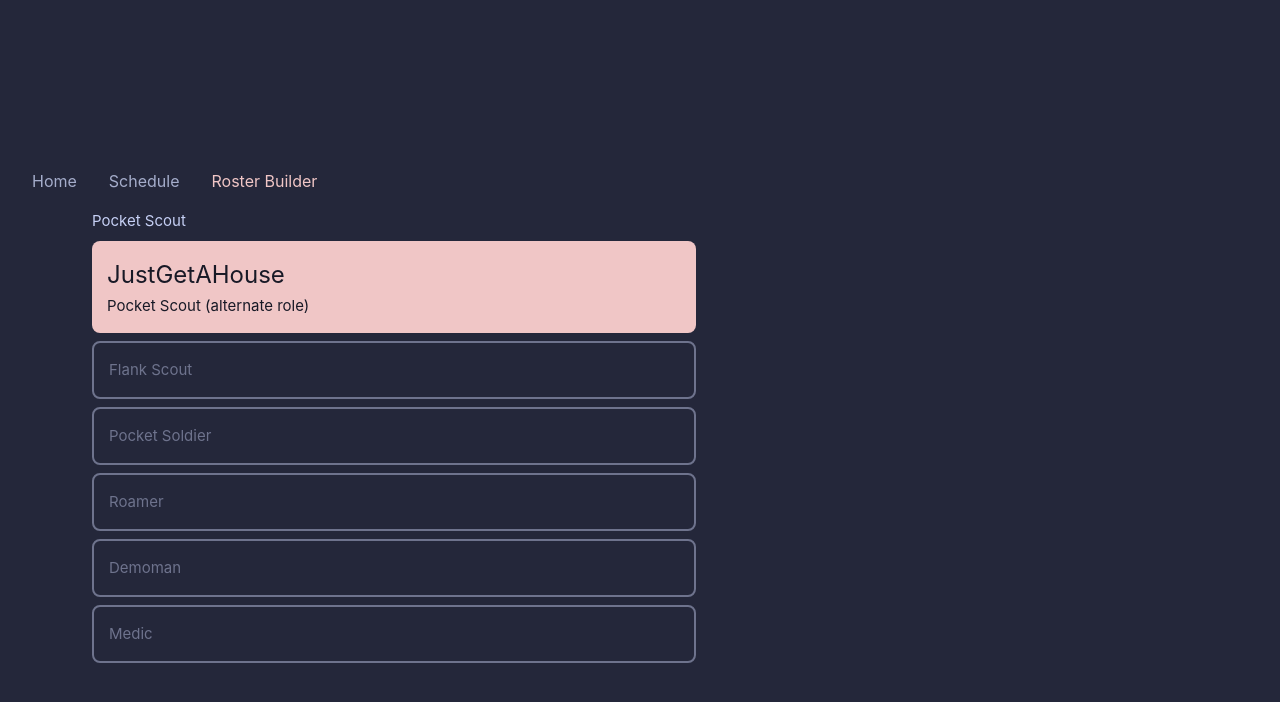
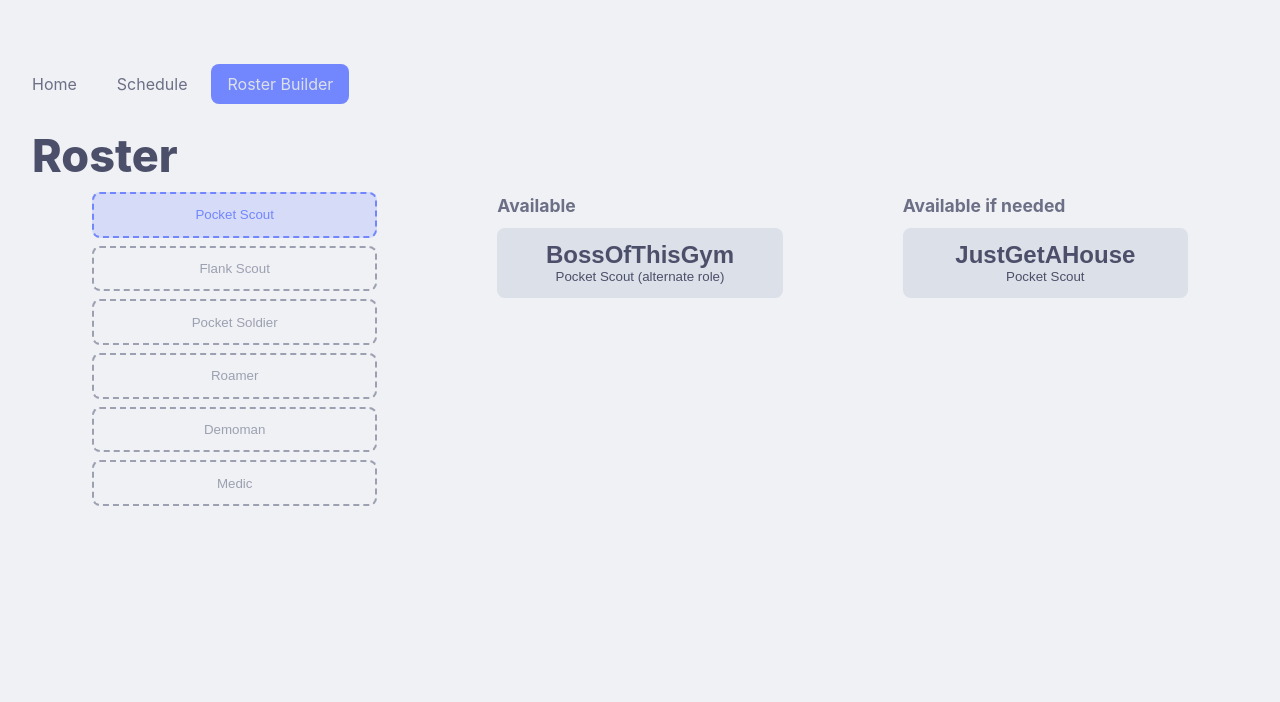
Before and after one commit to HumanoidSandvichDispenser/availabili.tf, a Vue app in the folder availabili.tf/: page /schedule/roster in a window 1280 px wide. Shown: the top 702 px of the page. Built offline with nearby package versions, Linux system fonts and the light colour scheme.

Commit message:
Update roster builder

```diff
--- a/availabili.tf/src/App.vue
+++ b/availabili.tf/src/App.vue
@@ -28,6 +28,8 @@ header {
 }
 
 nav {
+  display: flex;
+  gap: 8px;
   width: 100%;
   font-size: 12px;
   text-align: center;
@@ -35,21 +37,19 @@ nav {
 }
 
 nav a.router-link-exact-active {
-  color: var(--flamingo);
-}
-
-nav a.router-link-exact-active:hover {
-  background-color: transparent;
+  color: var(--crust);
+  background-color: var(--accent);
 }
 
 nav a {
   padding: 0.5rem 1rem;
   color: var(--subtext-0);
+  border-radius: 8px;
 }
 
 nav a:hover {
-  color: var(--crust);
-  background-color: var(--flamingo);
+  color: var(--accent);
+  background-color: var(--accent-transparent);
 }
 
 @media (min-width: 1024px) {
--- a/availabili.tf/src/assets/base.css
+++ b/availabili.tf/src/assets/base.css
@@ -20,19 +20,25 @@
   --vt-c-text-dark-1: var(--vt-c-white);
   --vt-c-text-dark-2: rgba(235, 235, 235, 0.64);
 
-  --text: #c6d0f5;
-  --subtext-1: #b8c0e0;
-  --subtext-0: #a5adcb;
-  --overlay-2: #939ab7;
-  --overlay-1: #8087a2;
-  --overlay-0: #6e738d;
+  --text: #4c4f69;
+  --subtext-1: #5c5f77;
+  --subtext-0: #6c6f85;
+  --overlay-2: #7c7f93;
+  --overlay-1: #8c8fa1;
+  --overlay-0: #9ca0b0;
 
-  --surface-0: #363a4f;
-  --base: #24273a;
-  --mantle: #1e2030;
-  --crust: #181926;
+  --surface-0: #ccd0da;
+  --base: #eff1f5;
+  --mantle: #e6e9ef;
+  --crust: #dce0e8;
+
   --flamingo: #f0c6c6;
   --flamingo-transparent: #f0c6c655;
+  --green: #a6e3a1;
+  --lavender: #7287fd;
+  --accent: var(--lavender);
+  --accent-transparent: color-mix(in srgb, var(--accent), transparent 80%);
+
 }
 
 /* semantic color variables for this project */
--- a/availabili.tf/src/assets/main.css
+++ b/availabili.tf/src/assets/main.css
@@ -11,20 +11,24 @@
 a,
 .green {
   text-decoration: none;
-  color: var(--flamingo);
+  color: var(--accent);
   transition: 0.4s;
   padding: 3px;
 }
 
 @media (hover: hover) {
   a:hover {
-    background-color: var(--flamingo-transparent);
+    background-color: var(--accent-transparent);
   }
 }
 
-@media (min-width: 1024px) {
-  body {
-    display: flex;
-    place-items: center;
-  }
+button {
+    color: var(--text);
+    border: none;
 }
+
+
+h1 {
+  font-weight: 800;
+  font-size: 300%;
+}
--- a/availabili.tf/src/components/PlayerCard.vue
+++ b/availabili.tf/src/components/PlayerCard.vue
@@ -1,6 +1,6 @@
 <script setup lang="ts">
 import type { PlayerTeamRole } from "../player";
-import type { PropType } from "vue";
+import { computed, type PropType } from "vue";
 import { useRosterStore } from "../stores/roster";
 
 const rosterStore = useRosterStore();
@@ -11,19 +11,29 @@ const props = defineProps({
   isRoster: Boolean,
 });
 
+const isSelected = computed(() => {
+  if (props.isRoster) {
+    return rosterStore.selectedRole == props.roleTitle;
+  }
+  return Object.values(rosterStore.selectedPlayers).includes(props.player);
+});
+
 function onClick() {
   if (props.isRoster) {
     rosterStore.selectedRole = props.roleTitle;
+  } else {
+    // we are selecting the player
+    rosterStore.selectPlayerForRole(props.player, props.roleTitle);
   }
 };
 </script>
 
 <template>
-  <div :class="{
+  <button :class="{
     'player-card': true,
     'no-player': !player,
-    'selected': rosterStore.selectedRole == roleTitle && isRoster
-  }" @click="onClick">
+    'selected': isSelected,
+    }" @click="onClick">
     <div v-if="player">
       <h1>{{ player.name }}</h1>
       <span v-if="roleTitle != player.role">
@@ -37,7 +47,7 @@ function onClick() {
     <div v-else>
       {{ roleTitle }}
     </div>
-  </div>
+  </button>
 </template>
 
 <style scoped>
@@ -49,12 +59,18 @@ function onClick() {
 }
 
 .player-card:hover {
-  background-color: var(--overlay-0);
+  background-color: var(--surface-0);
   transition-duration: 200ms;
 }
 
 .player-card.no-player {
-  border: 2px solid var(--overlay-0);
+  border: 2px dashed var(--overlay-0);
+}
+
+.player-card.no-player.selected {
+  background-color: var(--accent-transparent);
+  border: 2px dashed var(--accent);
+  color: var(--accent);
 }
 
 .player-card.no-player:not(.selected) {
@@ -67,12 +83,14 @@ function onClick() {
 }
 
 .player-card.selected {
-  background-color: var(--flamingo);
-  border-color: var(--flamingo);
-  color: var(--crust);
+  border-color: var(--accent);
+  border: 2px solid var(--accent);
+  background-color: var(--accent-transparent);
+  color: var(--accent);
 }
 
 h1 {
   font-size: 24px;
+  font-weight: 700;
 }
 </style>
--- a/availabili.tf/src/player.ts
+++ b/availabili.tf/src/player.ts
@@ -8,4 +8,5 @@ export interface PlayerTeamRole {
   name: string;
   role: string;
   main: boolean;
+  availability: number;
 }
--- a/availabili.tf/src/stores/roster.ts
+++ b/availabili.tf/src/stores/roster.ts
@@ -1,13 +1,158 @@
-import { type Player } from "@/player";
+import { type Player, type PlayerTeamRole } from "@/player";
 import { defineStore } from "pinia";
-import { reactive, ref, type Reactive, type Ref } from "vue";
+import { computed, reactive, ref, type Reactive, type Ref } from "vue";
 
 export const useRosterStore = defineStore("roster", () => {
+  const neededRoles: Reactive<Array<String>> = reactive([
+    "Pocket Scout",
+    "Flank Scout",
+    "Pocket Soldier",
+    "Roamer",
+    "Demoman",
+    "Medic",
+  ]);
+
+  const selectedPlayers: Reactive<{ [key: string]: PlayerTeamRole }> = reactive({});
+
   const selectedRole: Ref<String | undefined> = ref("Pocket Scout");
-  const availablePlayers: Reactive<Array<Player>> = reactive([]);
+
+  const availablePlayers: Reactive<Array<PlayerTeamRole>> = reactive([
+    {
+      steamId: 2840,
+      name: "Wesker U",
+      role: "Flank Scout",
+      main: true,
+      availability: 1,
+    },
+    {
+      steamId: 2839,
+      name: "JustGetAHouse",
+      role: "Flank Scout",
+      main: false,
+      availability: 1,
+    },
+    {
+      steamId: 2839,
+      name: "JustGetAHouse",
+      role: "Pocket Scout",
+      main: true,
+      availability: 1,
+    },
+    {
+      steamId: 2841,
+      name: "VADIKUS007",
+      role: "Pocket Soldier",
+      main: true,
+      availability: 2,
+    },
+    {
+      steamId: 2841,
+      name: "VADIKUS007",
+      role: "Roamer",
+      main: false,
+      availability: 2,
+    },
+    {
+      steamId: 2282,
+      name: "Bergman777",
+      role: "Demoman",
+      main: true,
+      availability: 2,
+    },
+    {
+      steamId: 2842,
+      name: "BossOfThisGym",
+      role: "Roamer",
+      main: false,
+      availability: 2,
+    },
+    {
+      steamId: 2842,
+      name: "BossOfThisGym",
+      role: "Demoman",
+      main: false,
+      availability: 2,
+    },
+    {
+      steamId: 2842,
+      name: "BossOfThisGym",
+      role: "Pocket Scout",
+      main: false,
+      availability: 2,
+    },
+    //{
+    //  steamId: 2843,
+    //  name: "samme1g",
+    //  role: "Medic",
+    //  main: true,
+    //  availability: 2,
+    //},
+    {
+      steamId: 2843,
+      name: "samme1g",
+      role: "Pocket Soldier",
+      main: false,
+      availability: 2,
+    },
+    {
+      steamId: 2843,
+      name: "samme1g",
+      role: "Roamer",
+      main: false,
+      availability: 2,
+    },
+    {
+      steamId: 2844,
+      name: "FarbrorBarbro",
+      role: "Roamer",
+      main: true,
+      availability: 1,
+    },
+    {
+      steamId: 2844,
+      name: "FarbrorBarbro",
+      role: "Pocket Soldier",
+      main: false,
+      availability: 1,
+    },
+  ]);
+
+  const availablePlayerRoles = computed(() => {
+    return availablePlayers.filter((player) => player.role == selectedRole.value);
+  });
+
+  const definitelyAvailable = computed(() => {
+    return availablePlayerRoles.value.filter((player) => player.availability == 2);
+  });
+
+  const canBeAvailable = computed(() => {
+    return availablePlayerRoles.value.filter((player) => player.availability == 1);
+  });
+
+  function selectPlayerForRole(player: PlayerTeamRole, role: string) {
+    console.log("selecting.");
+    if (player) {
+      const existingRole = Object.keys(selectedPlayers).find((selectedRole) => {
+        return selectedPlayers[selectedRole]?.steamId == player.steamId &&
+          role != selectedRole;
+      });
+
+      if (existingRole) {
+        delete selectedPlayers[existingRole];
+      }
+    }
+
+    selectedPlayers[role] = player;
+  }
 
   return {
+    neededRoles,
+    selectedPlayers,
     selectedRole,
     availablePlayers,
+    availablePlayerRoles,
+    selectPlayerForRole,
+    definitelyAvailable,
+    canBeAvailable,
   }
 });
--- a/availabili.tf/src/views/RosterBuilderView.vue
+++ b/availabili.tf/src/views/RosterBuilderView.vue
@@ -2,42 +2,43 @@
 import PlayerCard from "../components/PlayerCard.vue";
 import RoleSlot from "../components/RoleSlot.vue";
 import PlayerTeamRole from "../player.ts";
-import { reactive } from "vue";
+import { computed, reactive } from "vue";
 import { useRosterStore } from "../stores/roster";
 
 const rosterStore = useRosterStore();
 
-const testPlayer: PlayerTeamRole = {
-  name: "JustGetAHouse",
-  role: "Pocket Scout",
-  main: false,
-}
-
-const testPlayer2: PlayerTeamRole = {
-  name: "Wesker U",
-  role: "Pocket Scout",
-  main: true,
-}
-
-const players = [testPlayer, testPlayer2];
-
-const selectPlayers = reactive();
+const hasAvailablePlayers = computed(() => {
+  return rosterStore.availablePlayerRoles.length > 0;
+});
 </script>
 
 <template>
-  <div class="columns">
-    <div class="column">
-      {{ rosterStore.selectedRole }}
-      <PlayerCard :player="testPlayer" role-title="Pocket Scout" is-roster />
-      <PlayerCard role-title="Flank Scout" is-roster />
-      <PlayerCard role-title="Pocket Soldier" is-roster />
-      <PlayerCard role-title="Roamer" is-roster />
-      <PlayerCard role-title="Demoman" is-roster />
-      <PlayerCard role-title="Medic" is-roster />
+  <main>
+    <h1>Roster</h1>
+    <div class="columns">
+      <div class="column">
+        <PlayerCard v-for="role in rosterStore.neededRoles"
+                    :player="rosterStore.selectedPlayers[role]"
+                    :role-title="role"
+                    is-roster />
+      </div>
+      <div class="column">
+        <h3 v-if="hasAvailablePlayers">Available</h3>
+        <PlayerCard v-for="player in rosterStore.definitelyAvailable"
+                    :player="player"
+                    :role-title="player.role" />
+        <span v-if="!hasAvailablePlayers">
+          No players are currently available for this role.
+        </span>
+      </div>
+      <div class="column">
+        <h3 v-if="hasAvailablePlayers">Available if needed</h3>
+        <PlayerCard v-for="player in rosterStore.canBeAvailable"
+                    :player="player"
+                    :role-title="player.role" />
+      </div>
     </div>
-    <div class="column">
-    </div>
-  </div>
+  </main>
 </template>
 
 <style scoped>
@@ -53,5 +54,11 @@ const selectPlayers = reactive();
   margin-right: 4em;
   flex-direction: column;
   row-gap: 8px;
+  width: 100%;
+}
+
+h3 {
+  font-weight: 700;
+  color: var(--subtext-0);
 }
 </style>
```
